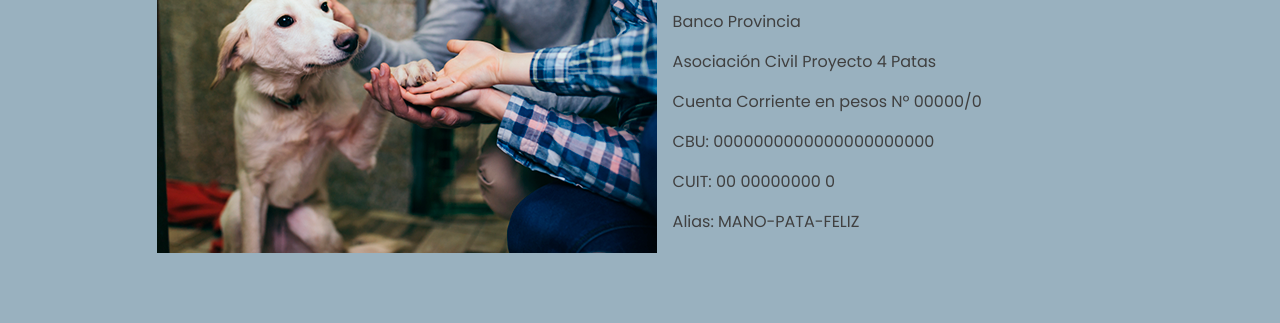
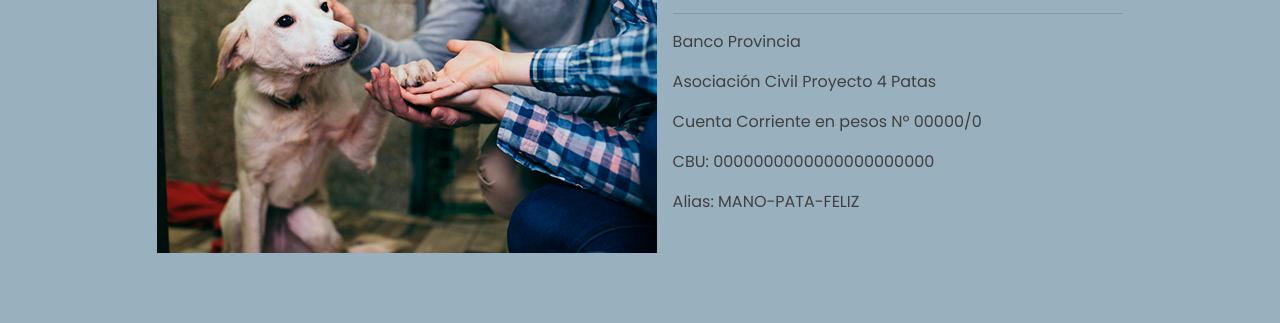
Before and after one commit to GianinaSoloa/ONG, a plain HTML site: page html/pagos.html in a window 1280 px wide. Shown: the part 477-800 px from the top of the page. Drawn offline with nearby package versions, Linux system fonts and the light colour scheme; a web font is replaced by a local one.

Commit message:
Payment changed

```diff
--- a/html/pagos.html
+++ b/html/pagos.html
@@ -52,7 +52,6 @@
                 <p>Asociación Civil Proyecto 4 Patas</p>
                 <p>Cuenta Corriente en pesos Nº 00000/0</p>
                 <p>CBU: 0000000000000000000000</p>
-                <p>CUIT: 00 00000000 0</p>
                 <p>Alias: MANO-PATA-FELIZ </p>
             </div>
         </div>
```
